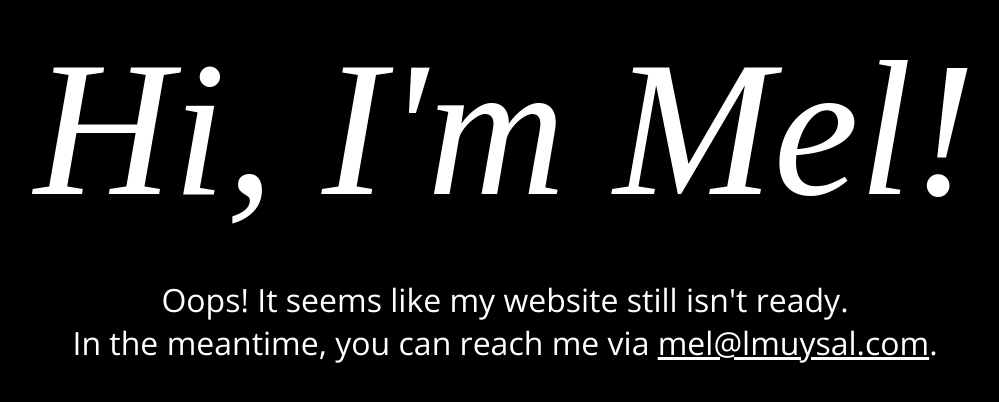
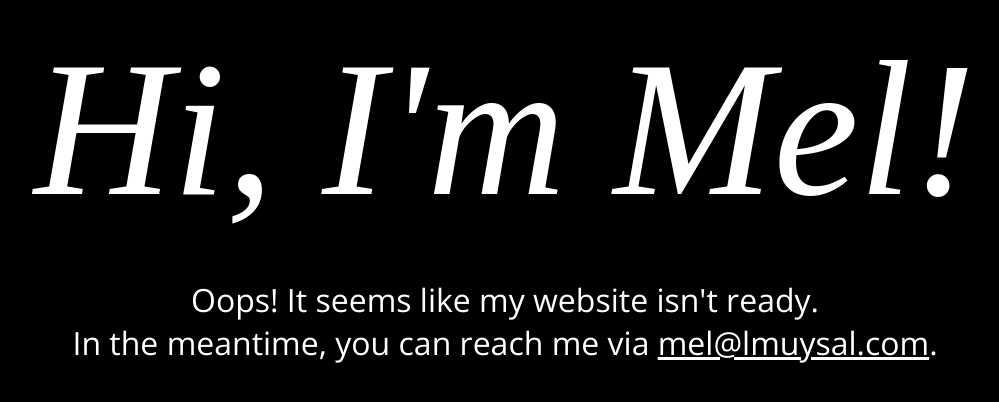
Before and after one commit to lorenamelisa/mel, a plain HTML site: page index.html in a window 1280 px wide. Shown: the part 372-774 px from the top of the page, without its empty margins (135-1134 px from the left). Drawn offline with nearby package versions, Linux system fonts and the light colour scheme; a web font is replaced by a local one.

Commit message:
Update index.html

```diff
--- a/index.html
+++ b/index.html
@@ -12,7 +12,7 @@
     <div class="container">
         <p class="name">Hi, I'm Mel!</p>
         <p class="message">
-            Oops! It seems like my website still isn't ready.<br>
+            Oops! It seems like my website isn't ready.<br>
             In the meantime, you can reach me via <a href="mailto:mel@lmuysal.com">mel@lmuysal.com</a>.
         </p>
     </div>
```
